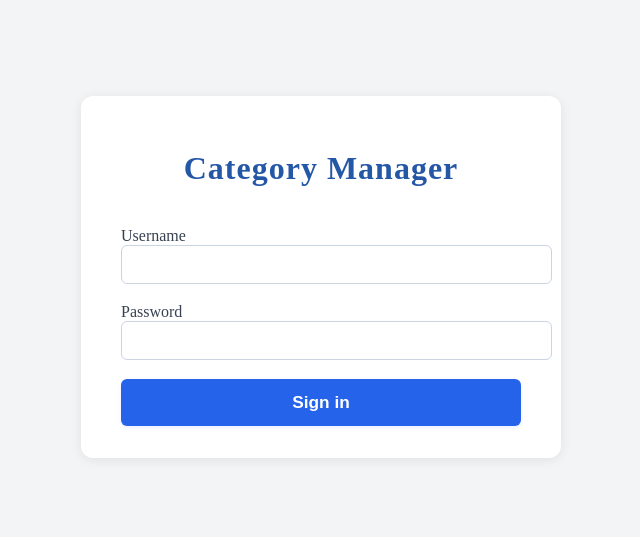
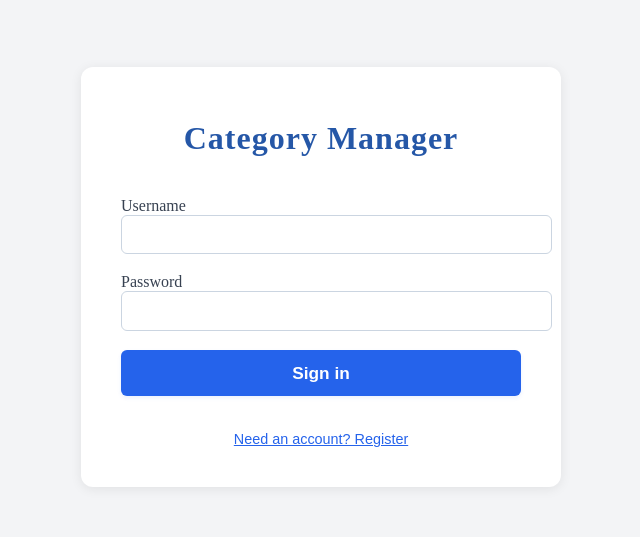
Before and after one commit to demchuk-oksana/CourseWorkSMA, a React (Create React App) app in the folder react-frontend/: page /login in a window 1280 px wide. Shown: the part 131-668 px from the top of the page, without its empty margins (319-959 px from the left). Built offline with nearby package versions, Linux system fonts and the light colour scheme; no server answers.

Commit message:
added registration option to the login page

```diff
--- a/react-frontend/src/pages/LoginPage.module.css
+++ b/react-frontend/src/pages/LoginPage.module.css
@@ -30,6 +30,15 @@
 .loginError {
   background: #ffeaea;
   color: #b91c1c;
+  padding: 0.75rem 1rem;
+  border-radius: 6px;
+  margin-bottom: 0.5rem;
+  font-size: 0.98rem;
+}
+
+.loginSuccess {
+  background: #ecf9ec;
+  color: #166534;
   padding: 0.75rem 1rem;
   border-radius: 6px;
   margin-bottom: 0.5rem;
@@ -88,6 +97,30 @@
   cursor: not-allowed;
 }
 
+.toggleContainer {
+  text-align: center;
+  margin-top: 0.5rem;
+}
+
+.toggleModeButton {
+  background: none;
+  border: none;
+  color: #2563eb;
+  font-size: 0.9rem;
+  cursor: pointer;
+  text-decoration: underline;
+  padding: 0.5rem;
+}
+
+.toggleModeButton:hover {
+  color: #1e40af;
+}
+
+.toggleModeButton:disabled {
+  color: #93c5fd;
+  cursor: not-allowed;
+}
+
 @media (max-width: 520px) {
   .loginContainer {
     padding: 1.5rem 1rem;
--- a/react-frontend/src/pages/LoginPage.tsx
+++ b/react-frontend/src/pages/LoginPage.tsx
@@ -6,8 +6,11 @@ import styles from './LoginPage.module.css';
 const LoginPage: React.FC = () => {
   const [username, setUsername] = useState('');
   const [password, setPassword] = useState('');
+  const [confirmPassword, setConfirmPassword] = useState('');
   const [error, setError] = useState<string | null>(null);
+  const [success, setSuccess] = useState<string | null>(null);
   const [isLoading, setIsLoading] = useState(false);
+  const [isRegisterMode, setIsRegisterMode] = useState(false);
 
   const navigate = useNavigate();
   const location = useLocation();
@@ -24,11 +27,37 @@ const LoginPage: React.FC = () => {
       return;
     }
 
+    if (isRegisterMode && password !== confirmPassword) {
+      setError('Passwords do not match');
+      return;
+    }
+
     try {
       setIsLoading(true);
       setError(null);
+      setSuccess(null);
 
-    // Call your authentication API using the full backend URL
+      if (isRegisterMode) {
+        // Registration logic
+        const response = await fetch('http://localhost:5064/api/auth/register', {
+          method: 'POST',
+          headers: {
+            'Content-Type': 'application/json',
+          },
+          body: JSON.stringify({ username, password }),
+        });
+
+        if (!response.ok) {
+          const errorData = await response.json();
+          throw new Error(errorData.message || 'Registration failed');
+        }
+
+        setSuccess('Registration successful! You can now log in.');
+        setIsRegisterMode(false);
+        setPassword('');
+        setConfirmPassword('');
+      } else {
+        // Login logic
         const response = await fetch('http://localhost:5064/api/auth/login', {
           method: 'POST',
           headers: {
@@ -49,11 +78,18 @@ const LoginPage: React.FC = () => {
 
         // Navigate to the page the user was trying to access, or home
         navigate(from, { replace: true });
+      }
     } catch (err) {
-      setError(err instanceof Error ? err.message : 'Login failed. Please try again.');
+      setError(err instanceof Error ? err.message : `${isRegisterMode ? 'Registration' : 'Login'} failed. Please try again.`);
     } finally {
       setIsLoading(false);
     }
+  };
+
+  const toggleMode = () => {
+    setIsRegisterMode(!isRegisterMode);
+    setError(null);
+    setSuccess(null);
   };
 
   return (
@@ -64,6 +100,12 @@ const LoginPage: React.FC = () => {
         {error && (
           <div className={styles.loginError}>
             {error}
+          </div>
+        )}
+
+        {success && (
+          <div className={styles.loginSuccess}>
+            {success}
           </div>
         )}
 
@@ -93,7 +135,7 @@ const LoginPage: React.FC = () => {
               id="password"
               name="password"
               type="password"
-            autoComplete="current-password"
+              autoComplete={isRegisterMode ? "new-password" : "current-password"}
               required
               value={password}
               onChange={(e) => setPassword(e.target.value)}
@@ -102,13 +144,43 @@ const LoginPage: React.FC = () => {
             />
           </div>
 
+          {isRegisterMode && (
+            <div>
+              <label htmlFor="confirmPassword" className={styles.loginLabel}>
+                Confirm Password
+              </label>
+              <input
+                id="confirmPassword"
+                name="confirmPassword"
+                type="password"
+                autoComplete="new-password"
+                required
+                value={confirmPassword}
+                onChange={(e) => setConfirmPassword(e.target.value)}
+                className={styles.loginInput}
+                disabled={isLoading}
+              />
+            </div>
+          )}
+
           <div>
             <button
               type="submit"
               disabled={isLoading}
               className={styles.loginButton}
             >
-            {isLoading ? 'Signing in...' : 'Sign in'}
+              {isLoading ? 'Processing...' : isRegisterMode ? 'Register' : 'Sign in'}
+            </button>
+          </div>
+
+          <div className={styles.toggleContainer}>
+            <button
+              type="button"
+              onClick={toggleMode}
+              className={styles.toggleModeButton}
+              disabled={isLoading}
+            >
+              {isRegisterMode ? 'Already have an account? Sign in' : 'Need an account? Register'}
             </button>
           </div>
         </form>
```
Also changed, not shown: 1 other file (tests, documents, lock files or other folders). Lines whose indentation alone changed are shown as unchanged.
